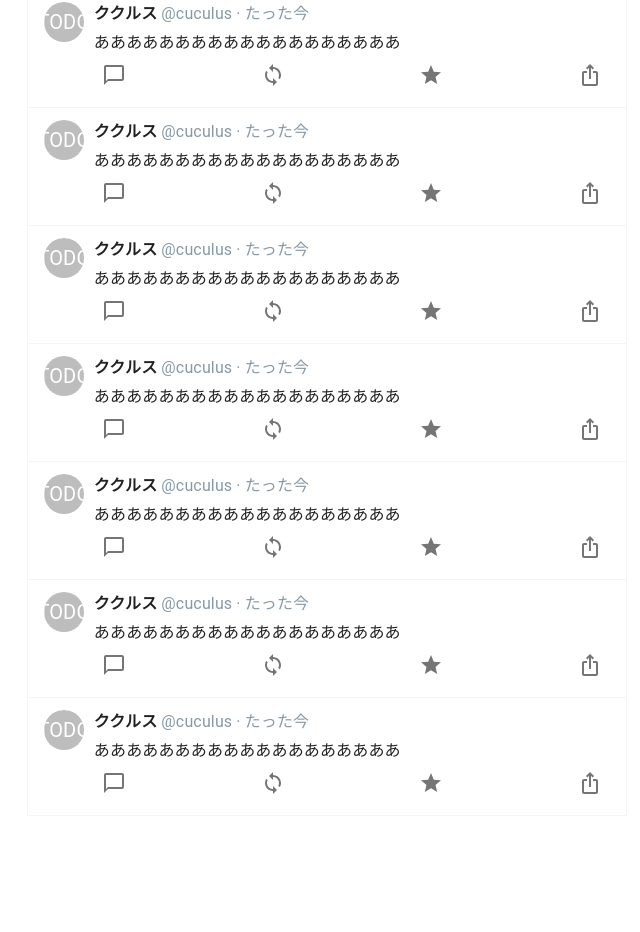
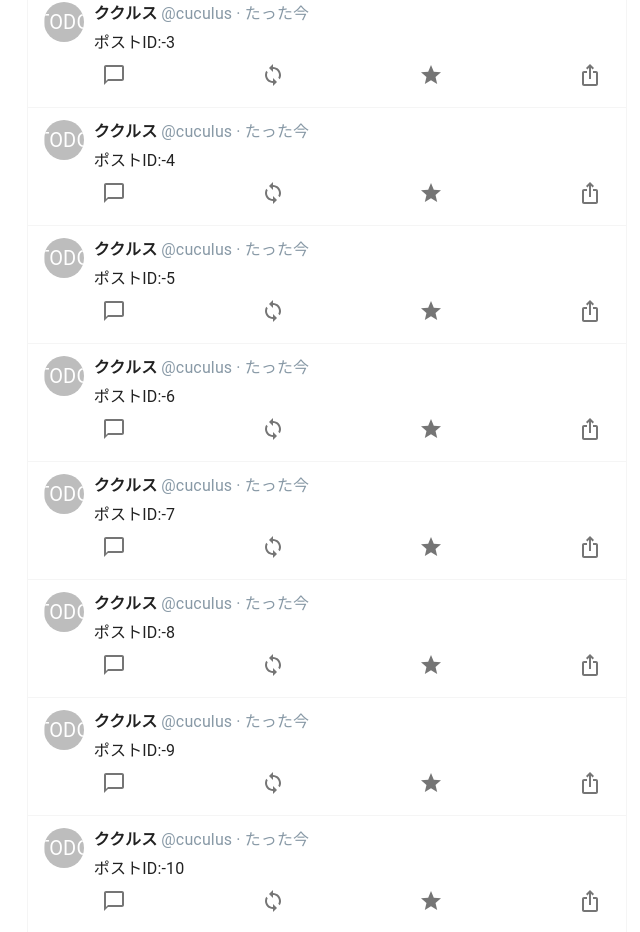
Before and after one commit to cuculus-dev/cuculus, a Next.js app: page /home in a window 1280 px wide. Shown: the part 415-1347 px from the top of the page, without its empty margins (287-927 px from the left). Before the commit the page ends 1231 px from the top, so only its background shows below. Built offline with nearby package versions, Linux system fonts and the light colour scheme; what @cuculus/cuculus-api would draw is missing.

Commit message:
タイムラインのモック実装

```diff
--- a/src/components/timeline/Timeline.tsx
+++ b/src/components/timeline/Timeline.tsx
@@ -1,27 +1,29 @@
-import { ReactNode, useMemo } from 'react';
-import Post from '@/components/timeline/Post';
+'use client';
+
+import { useTimelinePrevious } from '@/swr/client/timeline';
+import TimelinePost from '@/components/timeline/organisms/TimelinePost';
 
 /**
  * FIXME THIS IS MOCK
+ * さらに読み込む度に既存コンポーネントにも再レンダリングが走るので要調整
  * @constructor
  */
 export default function Timeline() {
-  const posts: ReactNode[] = useMemo(() => {
-    const tempPosts: ReactNode[] = [];
-    for (let i = 0; i < 10; i++) {
-      tempPosts.push(
-        <Post
-          displayName={'ククルス'}
-          userName={'cuculus'}
-          profileImageUrl={'/'}
-          text={'あああああああああああああああああああ'}
-          postId={1}
-          postedAt={new Date()}
-          replyCount={0}
-        />,
-      );
-    }
-    return tempPosts;
-  }, []);
-  return <div>{posts}</div>;
+  const { data, setSize, size } = useTimelinePrevious();
+  return (
+    <div>
+      {data?.map((posts) => {
+        return posts.map((post) => {
+          return (
+            <TimelinePost
+              key={post.postId}
+              postId={post.postId}
+              fallbackData={post}
+            />
+          );
+        });
+      })}
+      <button onClick={() => void setSize(size + 1)}>さらに読み込む</button>
+    </div>
+  );
 }
--- a/src/components/timeline/atoms/FavoriteButton.tsx
+++ b/src/components/timeline/atoms/FavoriteButton.tsx
@@ -2,7 +2,7 @@
 
 import { IconButton, styled } from '@mui/material';
 import { Star } from '@mui/icons-material';
-import usePost from '@/swr/client/post';
+import { usePostMutation } from '@/swr/client/post';
 import React from 'react';
 
 const Icon = styled(Star)<{ active: 'true' | 'false' }>`
@@ -14,38 +14,30 @@ const Icon = styled(Star)<{ active: 'true' | 'false' }>`
 
 type Props = {
   postId: number;
+  favorited: boolean;
+  favoriteCount: number;
 };
 
-export default function FavoriteButton({ postId }: Props) {
-  const { data, mutate, isValidating } = usePost(postId);
+export default function FavoriteButton({
+  postId,
+  favorited,
+  favoriteCount,
+}: Props) {
+  const { updatePost } = usePostMutation(postId);
   const handleClick = (
     event: React.MouseEvent<HTMLButtonElement, MouseEvent>,
   ) => {
     event.stopPropagation();
-    if (data && !isValidating) {
-      // FIXME ここでPOSTを行い、返却されたデータをmutateする
-      void mutate(
-        {
-          ...data,
-          favorited: !data.favorited,
-          favoriteCount: data.favoriteCount + (data.favorited ? -1 : 1),
-        },
-        false,
-      );
-    }
+    void updatePost(postId);
   };
   return (
-    <div
-      aria-label={`${
-        data?.favoriteCount ?? 0
-      }件のお気に入り。お気に入りに追加する`}
-    >
+    <div aria-label={`${favoriteCount}件のお気に入り。お気に入りに追加する`}>
       <IconButton
         color="favorite"
         aria-label="お気に入りに追加"
         onClick={handleClick}
       >
-        <Icon active={data?.favorited ?? false ? 'true' : 'false'} />
+        <Icon active={favorited ? 'true' : 'false'} />
       </IconButton>
     </div>
   );
--- a/src/components/timeline/atoms/MomentAgo.tsx
+++ b/src/components/timeline/atoms/MomentAgo.tsx
@@ -2,6 +2,7 @@
 
 import useTimer from '@/swr/client/timer';
 import {
+  differenceInSeconds,
   differenceInMinutes,
   differenceInHours,
   differenceInDays,
@@ -10,7 +11,11 @@ import {
 
 function timeAgo(now: Date, postedAt: Date): string {
   const minutesAgo = differenceInMinutes(now, postedAt);
-  if (minutesAgo < 1) return 'たった今';
+  if (minutesAgo < 1) {
+    const secondsAgo = differenceInSeconds(now, postedAt);
+    if (secondsAgo <= 0) return 'たった今';
+    return `${secondsAgo}秒前`;
+  }
   if (minutesAgo < 60) return `${minutesAgo}分前`;
 
   const hoursAgo = differenceInHours(now, postedAt);
--- a/src/components/timeline/atoms/RepostButton.tsx
+++ b/src/components/timeline/atoms/RepostButton.tsx
@@ -2,7 +2,7 @@
 
 import { IconButton, styled } from '@mui/material';
 import { Sync } from '@mui/icons-material';
-import usePost from '@/swr/client/post';
+import { usePostMutation } from '@/swr/client/post';
 import React from 'react';
 
 const Icon = styled(Sync)<{ active: 'true' | 'false' }>`
@@ -12,30 +12,22 @@ const Icon = styled(Sync)<{ active: 'true' | 'false' }>`
 
 type Props = {
   postId: number;
+  reposted: boolean;
+  repostCount: number;
 };
 
-export default function RepostButton({ postId }: Props) {
-  const { data, mutate, isValidating } = usePost(postId);
+export default function RepostButton({ postId, reposted, repostCount }: Props) {
+  const { updatePost } = usePostMutation(postId);
   const handleClick = (
     event: React.MouseEvent<HTMLButtonElement, MouseEvent>,
   ) => {
     event.stopPropagation();
-    if (data && !isValidating) {
-      // FIXME ここでPOSTを行い、返却されたデータをmutateする
-      void mutate(
-        {
-          ...data,
-          reposted: !data.reposted,
-          repostCount: data.repostCount + (data.reposted ? -1 : 1),
-        },
-        false,
-      );
-    }
+    void updatePost(postId);
   };
   return (
-    <div aria-label={`${data?.repostCount ?? 0}件のリポスト。リポストする`}>
+    <div aria-label={`${repostCount}件のリポスト。リポストする`}>
       <IconButton color="repost" aria-label="リポスト" onClick={handleClick}>
-        <Icon active={data?.reposted ?? false ? 'true' : 'false'} />
+        <Icon active={reposted ? 'true' : 'false'} />
       </IconButton>
     </div>
   );
--- a/src/components/timeline/Post.tsx
+++ b/src/components/timeline/molecules/Post.tsx
@@ -73,6 +73,10 @@ type Props = {
   postId: number;
   postedAt: Date;
   replyCount: number;
+  favorited: boolean;
+  favoriteCount: number;
+  reposted: boolean;
+  repostCount: number;
 };
 
 export default function Post({
@@ -82,6 +86,10 @@ export default function Post({
   postId,
   postedAt,
   replyCount,
+  favorited,
+  favoriteCount,
+  reposted,
+  repostCount,
 }: Props) {
   const router = useRouter();
   const postUrl = `/${userName}/status/${postId}`;
@@ -128,8 +136,16 @@ export default function Post({
               </Typography>
               <Footer>
                 <ReplyButton count={replyCount} />
-                <RepostButton postId={postId} />
-                <FavoriteButton postId={postId} />
+                <RepostButton
+                  postId={postId}
+                  reposted={reposted}
+                  repostCount={repostCount}
+                />
+                <FavoriteButton
+                  postId={postId}
+                  favorited={favorited}
+                  favoriteCount={favoriteCount}
+                />
                 <ShareButton />
               </Footer>
             </Content>
--- /dev/null
+++ b/src/components/timeline/organisms/TimelinePost.tsx
@@ -0,0 +1,44 @@
+'use client';
+
+import { PostData, usePostImmutable } from '@/swr/client/post';
+import ViewTrigger from '@/components/timeline/organisms/ViewportTrigger';
+import Post from '@/components/timeline/molecules/Post';
+
+/**
+ * タイムライン表示用のPostコンポーネント
+ * 画面内に表示されている場合、5秒毎に更新がないか検証する
+ * @param postId
+ * @param fallbackData
+ * @constructor
+ */
+function TimelinePost({
+  postId,
+  fallbackData,
+}: {
+  postId: number;
+  fallbackData: PostData;
+}) {
+  const { data, mutate } = usePostImmutable(postId, fallbackData);
+
+  return data ? (
+    <ViewTrigger onInView={() => void mutate()} interval={5}>
+      <Post
+        displayName={'ククルス'}
+        userName={'cuculus'}
+        profileImageUrl={'/'}
+        text={data.text}
+        postId={data.postId}
+        postedAt={new Date()}
+        replyCount={0}
+        favorited={data.favorited}
+        favoriteCount={data.favoriteCount}
+        reposted={data.reposted}
+        repostCount={data.repostCount}
+      />
+    </ViewTrigger>
+  ) : (
+    <></>
+  );
+}
+
+export default TimelinePost;
--- /dev/null
+++ b/src/components/timeline/organisms/ViewportTrigger.tsx
@@ -0,0 +1,64 @@
+'use client';
+
+import { ReactNode, useEffect, useRef } from 'react';
+
+type Props = {
+  onInView: () => void;
+  interval?: number;
+  children: ReactNode;
+};
+
+/**
+ * 画面内に入った時にonInViewを呼び出す。
+ * intervalが1以上の場合、画面内に表示されてる間、定期的にonInViewを呼び出す。
+ * @param onInView 呼び出す関数
+ * @param interval 定期的に呼び出す間隔（秒）
+ * @param children 子要素
+ * @constructor
+ */
+function ViewportTrigger({ onInView, interval = 0, children }: Props) {
+  const ref = useRef(null);
+  const intervalRef = useRef<NodeJS.Timeout | null>(null);
+
+  useEffect(() => {
+    const observer = new IntersectionObserver(
+      (entries) => {
+        const [entry] = entries;
+        if (entry.isIntersecting) {
+          // intervalが1以上の場合、定期的にonInViewを呼び出す
+          if (interval > 0) {
+            intervalRef.current = setInterval(onInView, interval * 1000); // 秒数をミリ秒に変換
+          } else {
+            // intervalが0以下の場合、一度だけonInViewを呼び出す
+            onInView();
+          }
+        } else {
+          // ビューから外れた場合、定期的な呼び出しを停止
+          if (intervalRef.current) {
+            clearInterval(intervalRef.current);
+            intervalRef.current = null;
+          }
+        }
+      },
+      { threshold: 0.1 },
+    );
+
+    if (ref.current) {
+      observer.observe(ref.current);
+    }
+
+    return () => {
+      if (ref.current) {
+        observer.unobserve(ref.current);
+      }
+      if (intervalRef.current) {
+        clearInterval(intervalRef.current);
+        intervalRef.current = null;
+      }
+    };
+  }, [onInView, interval]);
+
+  return <div ref={ref}>{children}</div>;
+}
+
+export default ViewportTrigger;
--- a/src/swr/client/post.ts
+++ b/src/swr/client/post.ts
@@ -1,17 +1,21 @@
 import useSWR from 'swr';
+import useSWRImmutable from 'swr/immutable';
+import useSWRMutation from 'swr/mutation';
 
-// FIXME 仮Post型
-type Post = {
+// FIXME 仮Post型 後で消えます。
+export type PostData = {
   postId: number;
+  text: string;
   favorited: boolean;
   favoriteCount: number;
   reposted: boolean;
   repostCount: number;
 };
 
-const fetcher = ({ postId }: { postId: number }) => {
+const fetcher = ({ postId }: { postId: number }): PostData => {
   return {
     postId,
+    text: `ポストID:${postId}`,
     favorited: false,
     favoriteCount: 0,
     reposted: false,
@@ -19,8 +23,59 @@ const fetcher = ({ postId }: { postId: number }) => {
   };
 };
 
-const usePost = (postId: number) => {
-  return useSWR<Post>({ key: `usePost:${postId}`, postId }, fetcher);
+const update = (key: Key, { arg }: { arg: { postId: number } }): PostData => {
+  // TODO Update処理
+  return {
+    postId: arg.postId,
+    text: `ポストID:${arg.postId}`,
+    favorited: true,
+    favoriteCount: 0,
+    reposted: true,
+    repostCount: 0,
+  };
 };
 
-export default usePost;
+type Key = {
+  key: string;
+  postId: number;
+};
+
+const getKey = (postId: number): Key => {
+  return { key: `usePost:${postId}`, postId };
+};
+
+/**
+ * ポスト取得
+ * 自動検証されないので、一覧ページで使うのが望ましい
+ * @param postId
+ * @param initialData
+ */
+export const usePostImmutable = (postId: number, initialData?: PostData) => {
+  return useSWRImmutable<PostData>(getKey(postId), fetcher, {
+    fallbackData: initialData,
+  });
+};
+
+export const usePostMutation = (postId: number) => {
+  const { trigger } = useSWRMutation<PostData, Error, Key, { postId: number }>(
+    getKey(postId),
+    update,
+    {
+      populateCache: true,
+      revalidate: false,
+    },
+  );
+  const updatePost = async (postId: number) => {
+    await trigger({ postId });
+  };
+  return { updatePost };
+};
+
+/**
+ * ポスト取得
+ * 自動再検証されるので、詳細ページで使うのが望ましい
+ * @param postId
+ */
+export const usePost = (postId: number) => {
+  return useSWR<PostData>(getKey(postId), fetcher);
+};
--- /dev/null
+++ b/src/swr/client/timeline.ts
@@ -0,0 +1,79 @@
+import useSWRInfinite from 'swr/infinite';
+import { PostData } from '@/swr/client/post';
+
+// FIXME Timeline型 後で消えます。
+type TimelineData = PostData[];
+
+type NextKey = {
+  key: string;
+  since?: number;
+};
+
+const getNextKey = (
+  pageIndex: number,
+  previousPageData: TimelineData | null,
+): NextKey | null => {
+  const previousPostId = previousPageData?.reduce(
+    (maxId, post) => Math.max(maxId, post.postId),
+    Infinity,
+  );
+  return { key: `next:${pageIndex}`, since: previousPostId }; // SWR キー
+};
+
+//
+const nextFetcher = ({ key, since = 0 }: NextKey): TimelineData => {
+  // TODO since以降のデータをfetchする想定
+  const mockTimeline: TimelineData = [];
+  const mockEnd = since + 10;
+  for (let i = since + 1; i < mockEnd; i++) {
+    const mockPost: PostData = {
+      postId: i,
+      text: `ポストID:${i} ${key}`,
+      favorited: false,
+      favoriteCount: 0,
+      reposted: false,
+      repostCount: 0,
+    };
+    mockTimeline.push(mockPost);
+  }
+  return mockTimeline;
+};
+//
+type PreviousKey = {
+  key: string;
+  until?: number;
+};
+
+const getPreviousKey = (
+  pageIndex: number,
+  previousPageData: TimelineData | null,
+): PreviousKey | null => {
+  if (previousPageData && !previousPageData.length) return null; // 最後に到達した
+  const previousPostId = previousPageData?.reduce(
+    (minId, post) => Math.min(minId, post.postId),
+    Infinity,
+  );
+  return { key: `previous:${pageIndex}`, until: previousPostId }; // SWR キー
+};
+
+const previousFetcher = ({ key, until = 0 }: PreviousKey): TimelineData => {
+  // TODO until以前のデータをfetchする想定
+  const mockTimeline: TimelineData = [];
+  const mockEnd = until - 10;
+  for (let i = until; i >= mockEnd; i--) {
+    const mockPost: PostData = {
+      postId: i,
+      text: `ポストID:${i} ${key}`,
+      favorited: false,
+      favoriteCount: 0,
+      reposted: false,
+      repostCount: 0,
+    };
+    mockTimeline.push(mockPost);
+  }
+  return mockTimeline;
+};
+
+export const useTimelinePrevious = () => {
+  return useSWRInfinite<TimelineData>(getPreviousKey, previousFetcher);
+};
```
Also changed, not shown: 1 other file (tests, documents, lock files or other folders).
